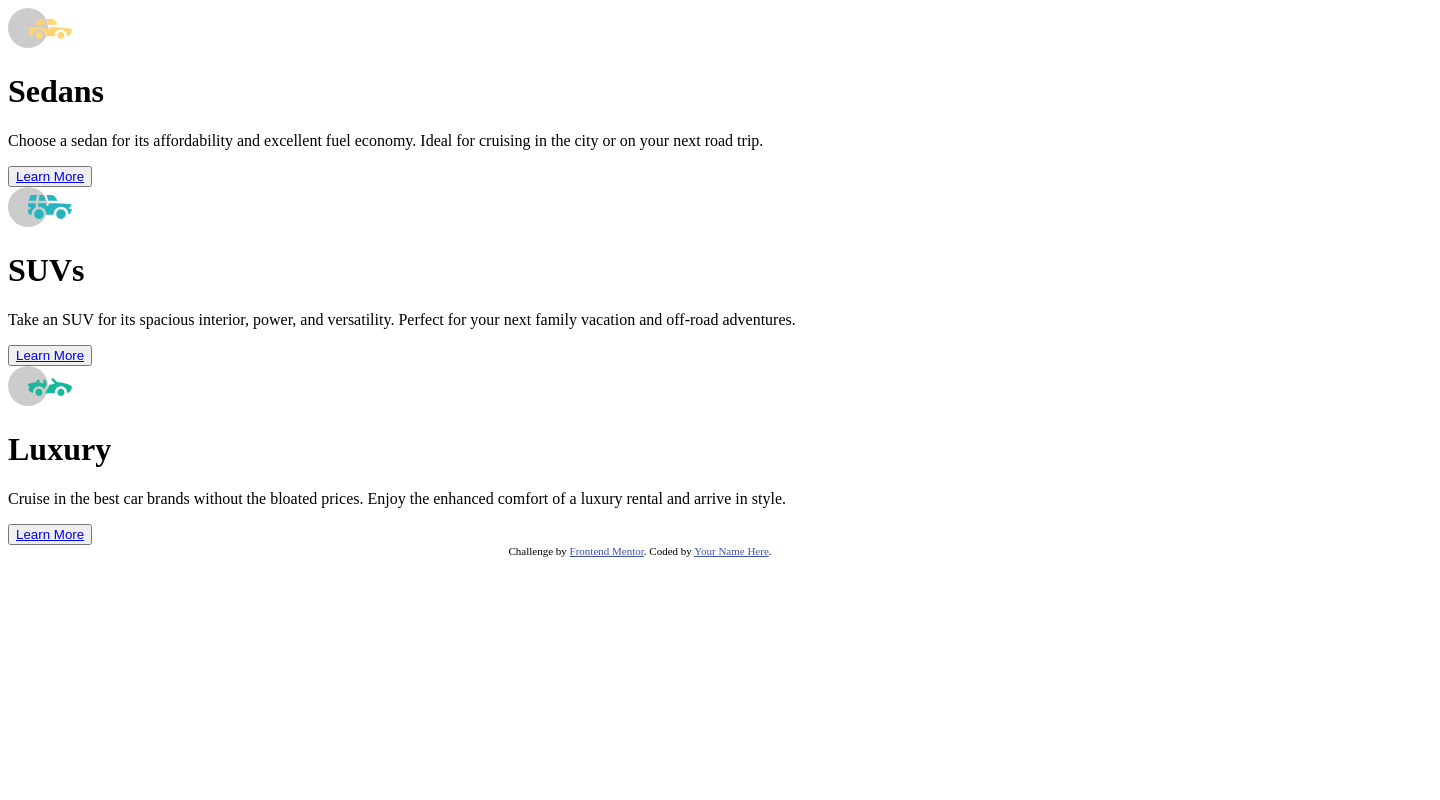
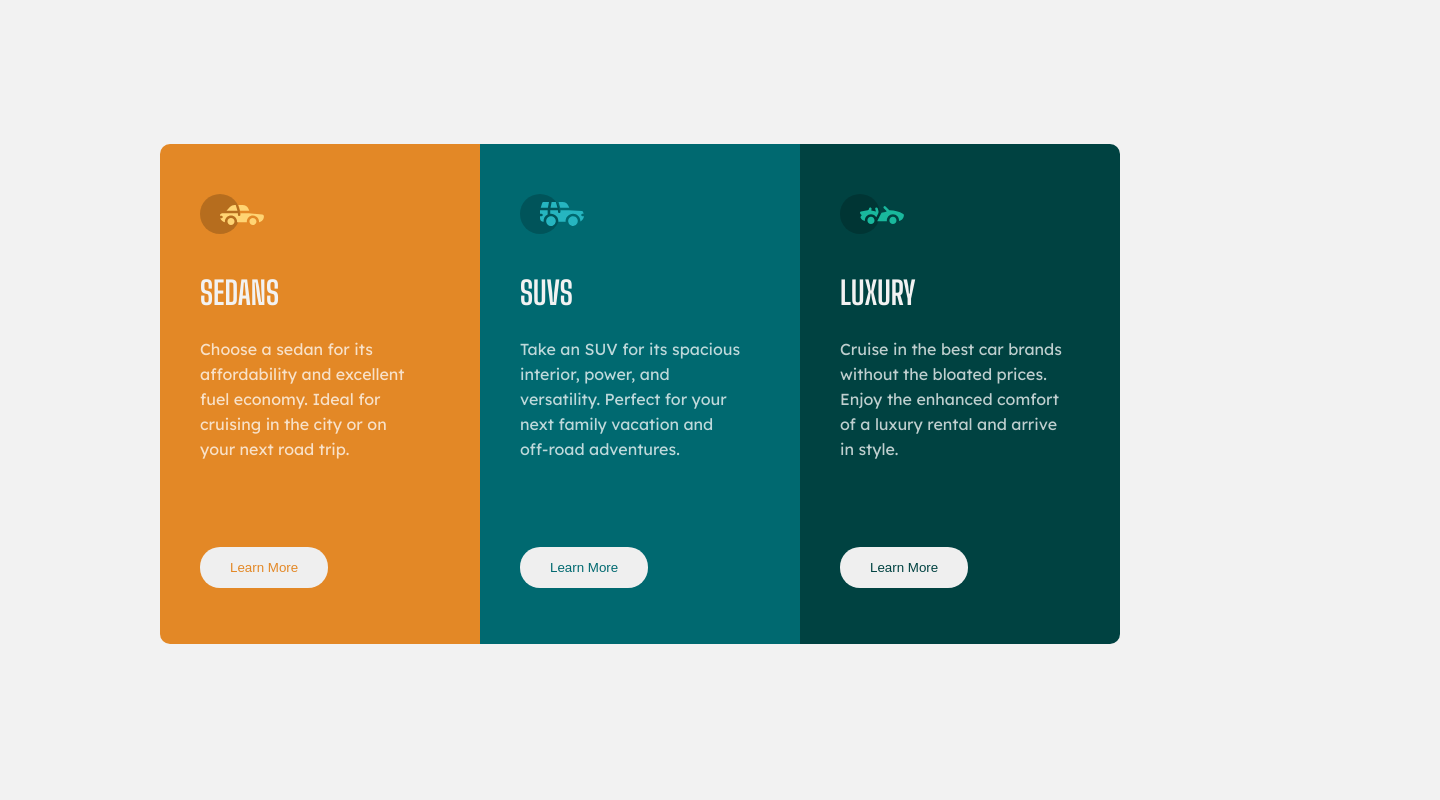
Before and after one commit to MuminaA/3-column-preview-card-component, a plain HTML site: page index.html in a window 1280 px wide. Shown: the top 800 px of the page, 1440 px wide, since content can reach past the window. Drawn offline with Linux system fonts and the light colour scheme.

Commit message:
card component styled, and positioned

```diff
--- a/index.html
+++ b/index.html
@@ -14,6 +14,8 @@
 
     <title>Frontend Mentor | 3-column preview card component</title>
 
+    <link rel="stylesheet" href="style.css" />
+
     <!-- Feel free to remove these styles or customise in your own stylesheet 👍 -->
     <style>
       .attribution {
@@ -26,41 +28,63 @@
     </style>
   </head>
   <body>
-    <div id="car-selection">
-      <div class="sedan-column">
-        <img src="images/icon-sedans.svg">
-        <h1>Sedans</h1>
+    <main>
+      <div id="grid-items">
+        <div class="sedan-row">
+          <div class="sedan-content">
+            <img src="images/icon-sedans.svg" />
+            <h1>SEDANS</h1>
+            <div class="description">
               <p>
-          Choose a sedan for its affordability and excellent fuel economy. Ideal
-          for cruising in the city or on your next road trip.
+                Choose a sedan for its
+                <span class="new-line">affordability and excellent</span>
+                <span class="new-line">fuel economy. Ideal for</span>
+                <span class="new-line">cruising in the city or on</span>
+                your next road trip.
               </p>
-        <button><a href='#'>Learn More</a></button>
             </div>
-      <div class="suv-column">
-        <img src="images/icon-suvs.svg">
-        <h1>SUVs</h1>
-        <p>
-          Take an SUV for its spacious interior, power, and versatility. Perfect
-          for your next family vacation and off-road adventures.
-        </p>
-        <button><a href='#'>Learn More</a></button>
-      </div>
-      <div class="luxury-column">
-        <img src="images/icon-luxury.svg">
-        <h1>Luxury</h1>
-        <p>
-          Cruise in the best car brands without the bloated prices. Enjoy the
-          enhanced comfort of a luxury rental and arrive in style.
-        </p>
-        <button><a href='#'>Learn More</a></button>
+            <button><a href="#" class="sedan-more">Learn More</a></button>
           </div>
         </div>
-
+        <div class="suv-row">
+          <div class="suv-content">
+            <img src="images/icon-suvs.svg" />
+            <h1>SUVS</h1>
+            <div class="description">
+              <p>
+                Take an SUV for its spacious
+                <span class="new-line">interior, power, and</span>
+                <span class="new-line">versatility. Perfect for your </span>
+                <span class="new-line">next family vacation and </span>
+                off-road adventures.
+              </p>
+            </div>
+            <button><a href="#" class="suv-more">Learn More</a></button>
+          </div>
+        </div>
+        <div class="luxury-row">
+          <div class="luxury-content">
+            <img src="images/icon-luxury.svg" />
+            <h1>LUXURY</h1>
+            <div class="description">
+              <p>
+                Cruise in the best car brands</span>
+                <span class="new-line">without the bloated prices.</span>
+                <span class="new-line">Enjoy the enhanced comfort</span>
+                <span class="new-line">of a luxury rental and arrive</span>
+                in style.
+              </p>
+            </div>
+            <button><a href="#" class="luxury-more">Learn More</a></button>
+          </div>
+        </div>
+      </div>
       <div class="attribution">
         Challenge by
         <a href="https://www.frontendmentor.io?ref=challenge" target="_blank"
           >Frontend Mentor</a
-      >. Coded by <a href="#">Your Name Here</a>.
+        >. Coded by <a href="#">Mumina Abdi</a>.
       </div>
+    </main>
   </body>
 </html>
--- a/style.css
+++ b/style.css
@@ -31,6 +31,105 @@ img {
     max-width: 100%;
 }
 
+h1 {
+    font-family: 'Big Shoulders Display', cursive;
+    color: var(--Very-light-gray);
+    padding-bottom: 25px;
+}
+
 p {
     overflow-wrap: break-word;
+    font-family: 'Lexend Deca', sans-serif;
+    color: var(--Transparent-white);
+    padding-bottom: 40px;
 }
+
+body {
+    min-height: 100vh;
+    display: grid;
+    place-content: center;
+    background-color: var(--Very-light-gray);
+    font-size: 1em;
+}
+
+#grid-items {
+    display: grid;
+    grid-template-columns: repeat(5, 320px);
+    grid-template-rows: repeat(3, 500px);
+    grid-column-gap: 0px;
+    grid-row-gap: 0px;
+}
+
+.sedan-row {
+    grid-area: 2 / 2 / 3 / 3;
+    background-color: var(--Bright-orange);
+    border-top-left-radius: 10px;
+    border-bottom-left-radius: 10px;
+}
+
+.suv-row {
+    grid-area: 2 / 3 / 3 / 4;
+    background-color: var(--Dark-cyan);
+}
+
+.luxury-row {
+    grid-area: 2 / 4 / 3 / 5;
+    background-color: var(--Very-dark-cyan);
+    border-top-right-radius: 10px;
+    border-bottom-right-radius: 10px;
+
+}
+
+.sedan-content {
+    padding-top: 50px;
+    padding-left: 40px;
+    padding-right: 50px;
+}
+
+.suv-content {
+    padding-top: 50px;
+    padding-left: 40px;
+    padding-right: 50px;
+}
+
+.luxury-content {
+    padding-top: 50px;
+    padding-left: 40px;
+    padding-right: 50px;
+}
+
+img {
+    padding-bottom: 40px;
+}
+
+.description {
+    line-height: 25px;
+    padding-bottom: 45px;
+}
+
+button {
+    border-radius: 20px;
+    padding: 13px 30px;
+    border: none;
+}
+
+a {
+    text-decoration: none;
+}
+
+.sedan-more {
+    color: var(--Bright-orange);
+}
+
+.suv-more {
+    color: var(--Dark-cyan);
+}
+
+.luxury-more {
+    color: var(--Very-dark-cyan);
+}
+
+.new-line:after {
+    content: '\A';
+    white-space: pre;
+}
```
Lines whose indentation alone changed are shown as unchanged.
